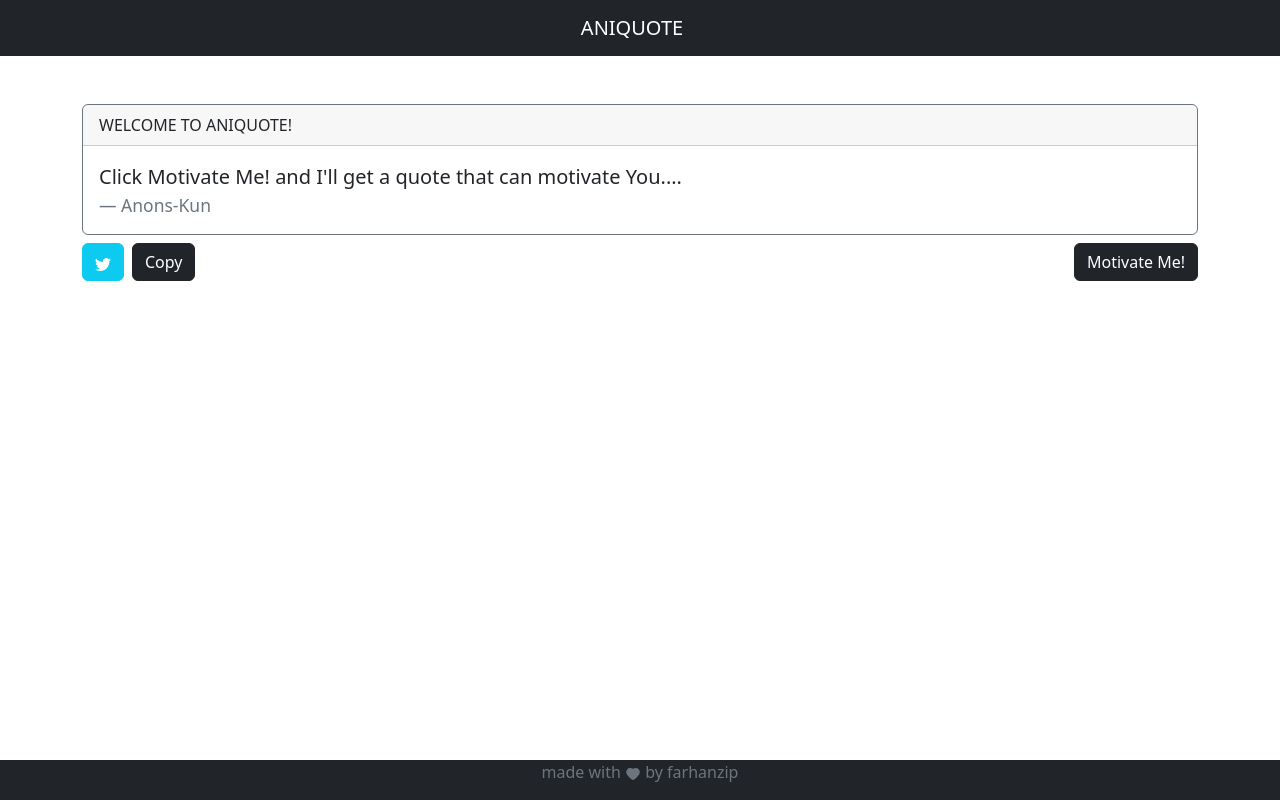
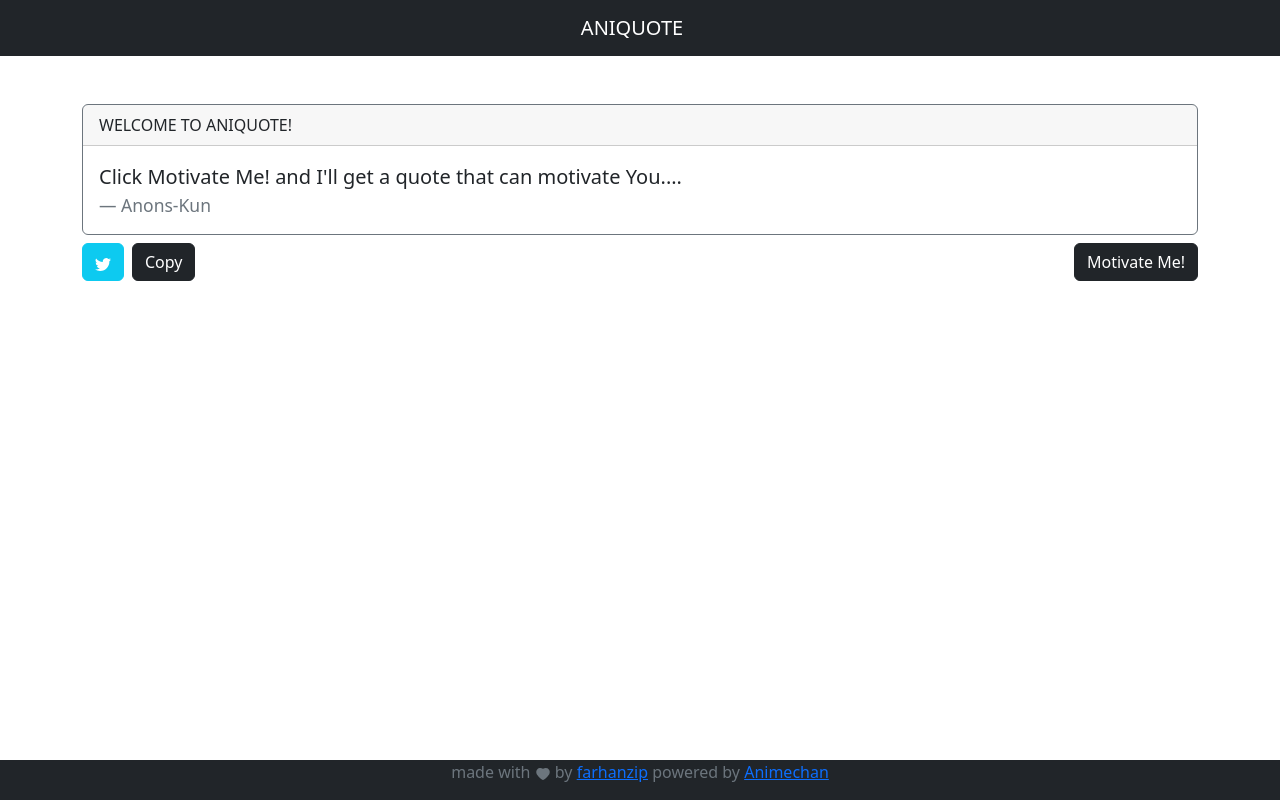
Before and after one commit to farhanzipp/react-quote, a React (Create React App) app: page / in a window 1280 px wide. Built offline with nearby package versions, Linux system fonts and the light colour scheme.

Commit message:
add attribution on footer

```diff
--- a/src/components/Footer/index.js
+++ b/src/components/Footer/index.js
@@ -5,7 +5,7 @@ const Footer = () => {
     return (
         <footer className="fixed-bottom "  >
             <Container fluid className="d-flex bg-dark text-muted justify-content-center">
-                <p>made with <AiFillHeart /> by farhanzip</p>
+                <p>made with <AiFillHeart /> by <a href="https://github.com/farhanzipp" target="_blank">farhanzip</a> powered by <a href="https://animechan.vercel.app/" target="blank">Animechan</a></p>
             </Container>
         </footer>
     )
```
